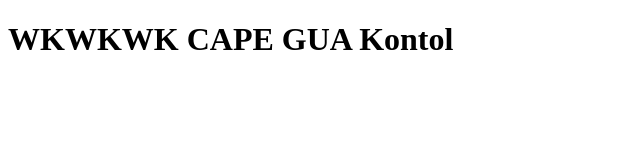
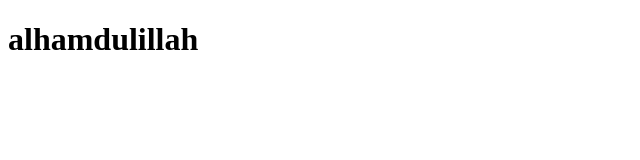
Before and after one commit to YoungYagami/latihanRevoU1, a plain HTML site: page index.html in a window 1280 px wide. Shown: the whole page, without its empty margins (0-640 px from the left). Drawn offline with Linux system fonts and the light colour scheme.

Commit message:
seccond commit

```diff
--- a/index.html
+++ b/index.html
@@ -6,6 +6,6 @@
     <title>Course revoU</title>
 </head>
 <body>
-    <h1>WKWKWK CAPE GUA Kontol</h1>
+    <h1>alhamdulillah</h1>
 </body>
 </html>
```
